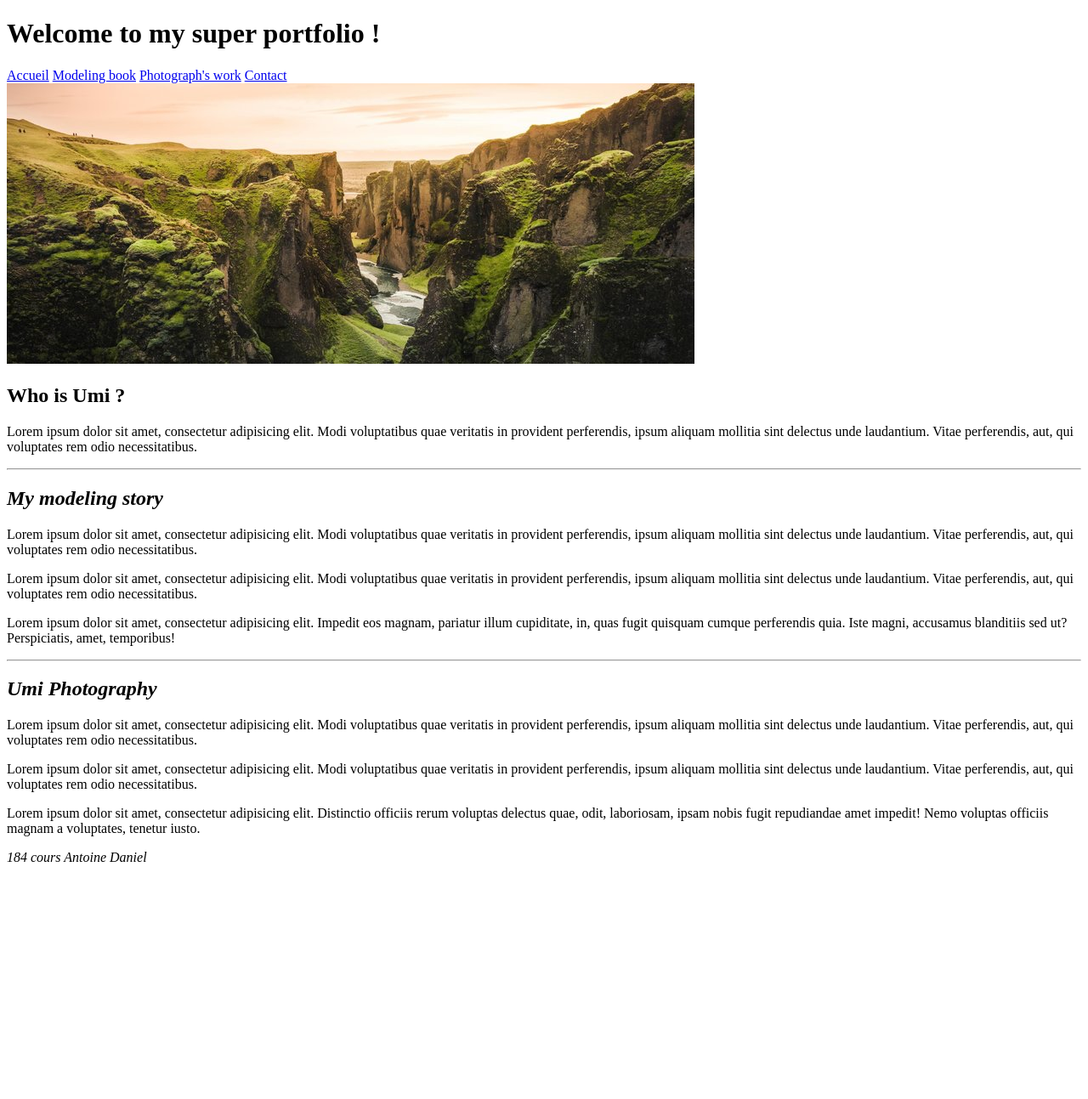
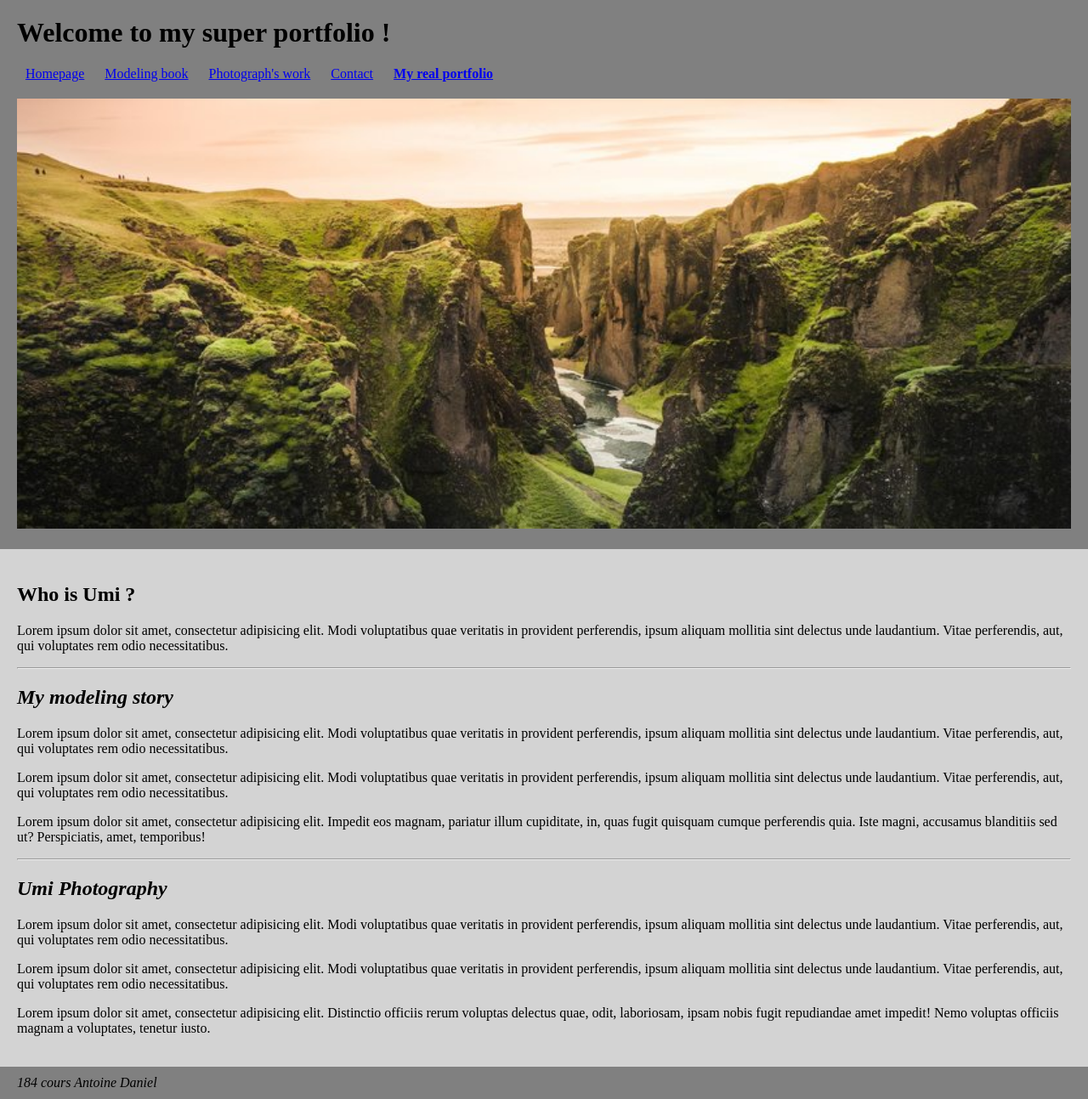
Before and after one commit to SpookyUmi/grafikart_CSS, a plain HTML site: page index.html in a window 1280 px wide. Shown: the whole page at 85% size. Before the commit the page ends 1026 px from the top, so only its background shows below. Drawn offline with Linux system fonts and the light colour scheme.

Commit message:
Create a CSS file and add modification to my HTML project

```diff
--- a/index.html
+++ b/index.html
@@ -1,41 +1,60 @@
 <!DOCTYPE html>
 <html lang="en">
+
 <head>
   <meta charset="UTF-8">
   <title>Spooky Umi Portfolio</title>
   <meta name="description" content="Texte descriptif blablabla">
+  <link rel="stylesheet" href="style.css">
 </head>
+
 <body>
-  <header>
-    <h1>Welcome to my super portfolio !</h1>
-    <nav>
-      <a href="index.html" title="accueil">Accueil</a>
+  <header class="header">
+    <h1 class="header-title">Welcome to my super portfolio !</h1>
+    <nav class="header-nav">
+      <a href="index.html" title="homepage">Homepage</a>
       <a href="model.html">Modeling book</a>
       <a href="photo.html">Photograph's work</a>
       <a href="contact.html">Contact</a>
+      <strong><a href="https://spookyumi.dev" class="link_ext">My real portfolio</a></strong>
     </nav>
     <div>
       <img src="img/banniere.jpg" alt="banniere" width="809" height="330">
     </div>
   </header>
-  <article>
+  <article class="main">
     <h2>Who is Umi ?</h2>
-    <p>Lorem ipsum dolor sit amet, consectetur adipisicing elit. Modi voluptatibus quae veritatis in provident perferendis, ipsum aliquam mollitia sint delectus unde laudantium. Vitae perferendis, aut, qui voluptates rem odio necessitatibus.</p>
+    <p>Lorem ipsum dolor sit amet, consectetur adipisicing elit. Modi voluptatibus quae veritatis in provident
+      perferendis, ipsum aliquam mollitia sint delectus unde laudantium. Vitae perferendis, aut, qui voluptates rem odio
+      necessitatibus.</p>
     <hr>
     <h2><em>My modeling story</em></h2>
-    <p>Lorem ipsum dolor sit amet, consectetur adipisicing elit. Modi voluptatibus quae veritatis in provident perferendis, ipsum aliquam mollitia sint delectus unde laudantium. Vitae perferendis, aut, qui voluptates rem odio necessitatibus.</p>
-    <p>Lorem ipsum dolor sit amet, consectetur adipisicing elit. Modi voluptatibus quae veritatis in provident perferendis, ipsum aliquam mollitia sint delectus unde laudantium. Vitae perferendis, aut, qui voluptates rem odio necessitatibus.</p>
-    <p>Lorem ipsum dolor sit amet, consectetur adipisicing elit. Impedit eos magnam, pariatur illum cupiditate, in, quas fugit quisquam cumque perferendis quia. Iste magni, accusamus blanditiis sed ut? Perspiciatis, amet, temporibus!</p>
+    <p>Lorem ipsum dolor sit amet, consectetur adipisicing elit. Modi voluptatibus quae veritatis in provident
+      perferendis, ipsum aliquam mollitia sint delectus unde laudantium. Vitae perferendis, aut, qui voluptates rem odio
+      necessitatibus.</p>
+    <p>Lorem ipsum dolor sit amet, consectetur adipisicing elit. Modi voluptatibus quae veritatis in provident
+      perferendis, ipsum aliquam mollitia sint delectus unde laudantium. Vitae perferendis, aut, qui voluptates rem odio
+      necessitatibus.</p>
+    <p>Lorem ipsum dolor sit amet, consectetur adipisicing elit. Impedit eos magnam, pariatur illum cupiditate, in, quas
+      fugit quisquam cumque perferendis quia. Iste magni, accusamus blanditiis sed ut? Perspiciatis, amet, temporibus!
+    </p>
     <hr>
     <h2><em>Umi Photography</em></h2>
-    <p>Lorem ipsum dolor sit amet, consectetur adipisicing elit. Modi voluptatibus quae veritatis in provident perferendis, ipsum aliquam mollitia sint delectus unde laudantium. Vitae perferendis, aut, qui voluptates rem odio necessitatibus.</p>
-    <p>Lorem ipsum dolor sit amet, consectetur adipisicing elit. Modi voluptatibus quae veritatis in provident perferendis, ipsum aliquam mollitia sint delectus unde laudantium. Vitae perferendis, aut, qui voluptates rem odio necessitatibus.</p>
-    <p>Lorem ipsum dolor sit amet, consectetur adipisicing elit. Distinctio officiis rerum voluptas delectus quae, odit, laboriosam, ipsam nobis fugit repudiandae amet impedit! Nemo voluptas officiis magnam a voluptates, tenetur iusto.</p>
+    <p>Lorem ipsum dolor sit amet, consectetur adipisicing elit. Modi voluptatibus quae veritatis in provident
+      perferendis, ipsum aliquam mollitia sint delectus unde laudantium. Vitae perferendis, aut, qui voluptates rem odio
+      necessitatibus.</p>
+    <p>Lorem ipsum dolor sit amet, consectetur adipisicing elit. Modi voluptatibus quae veritatis in provident
+      perferendis, ipsum aliquam mollitia sint delectus unde laudantium. Vitae perferendis, aut, qui voluptates rem odio
+      necessitatibus.</p>
+    <p>Lorem ipsum dolor sit amet, consectetur adipisicing elit. Distinctio officiis rerum voluptas delectus quae, odit,
+      laboriosam, ipsam nobis fugit repudiandae amet impedit! Nemo voluptas officiis magnam a voluptates, tenetur iusto.
+    </p>
   </article>
-  <footer>
+  <footer class="footer">
     <address>
       184 cours Antoine Daniel
     </address>
   </footer>
 </body>
+
 </html>
--- /dev/null
+++ b/style.css
@@ -0,0 +1,35 @@
+body {
+  margin: 0;
+}
+
+.header {
+  background: grey;
+  padding: 20px;
+}
+
+.header img {
+  width: 100%;
+  height: auto;
+}
+
+.header-nav {
+  margin: 20px 0;
+}
+
+.header-nav a {
+  margin: 0 10px;
+}
+
+.header-title {
+  margin-top: 0;
+}
+
+.main {
+  background: lightgrey;
+  padding: 20px;
+}
+
+.footer {
+  background: grey;
+  padding: 10px 20px;
+}
```
Also changed, not shown: contact.html (+4 -3 lines), model.html (+3 -1 lines), photo.html (+3 -1 lines).
